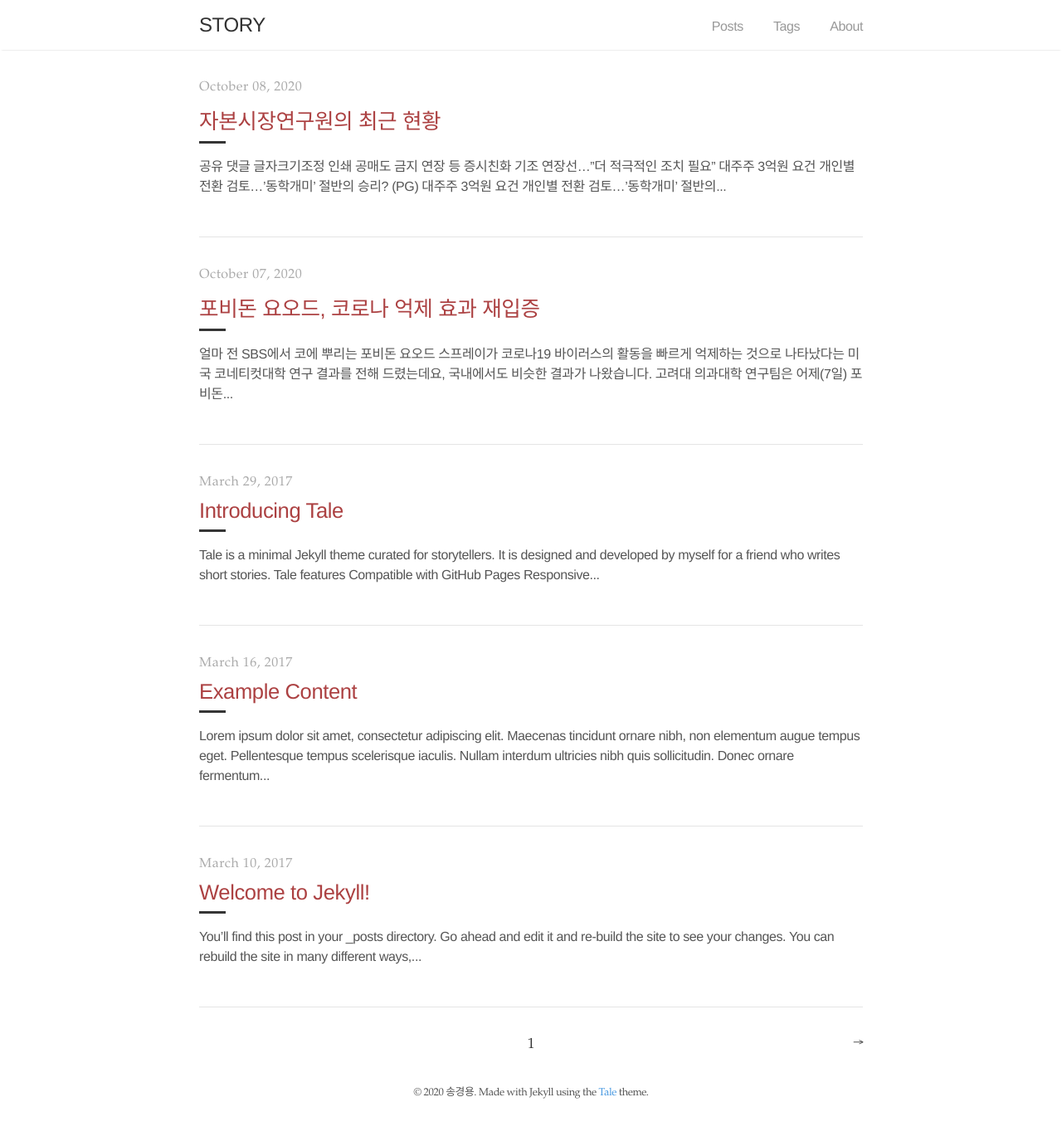
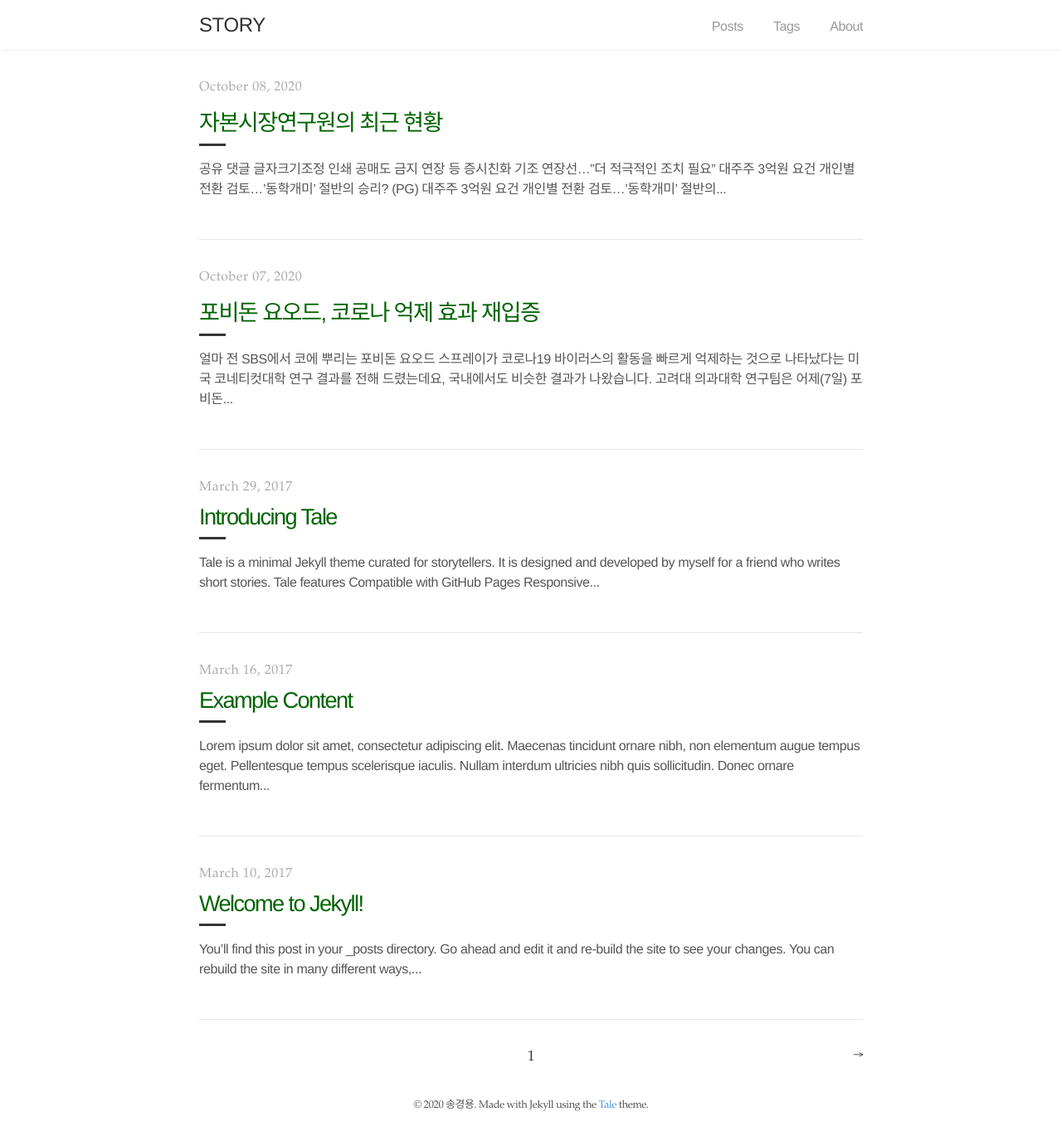
Before and after one commit to Song-KyeongYong/Song-KyeongYong.github.io, a Jekyll site: the page built from index.html, in a window 1280 px wide. Shown: the whole page at 83% size. Built offline with Jekyll 4.4.1, drawn with Linux system fonts in a browser that asks for light colours; the list of posts is cut into pages by our own code.

Commit message:
색상 수정

```diff
--- a/_sass/tale/_catalogue.scss
+++ b/_sass/tale/_catalogue.scss
@@ -22,11 +22,12 @@
   }
 
   &-title {
-    color: #ac4142;
+    color: #006400;
     display: block;
     font-family: $sans-serif;
-    font-size: 1.6rem;
-    font-weight: 430;
+    font-size: 1.7rem;
+    font-weight: 450;
+    letter-spacing: -.1rem;
     margin: .5rem 0;
   }
 
--- a/_sass/tale/_post.scss
+++ b/_sass/tale/_post.scss
@@ -13,7 +13,7 @@
   }
 
   &-title {
-    color: #ac4142;
+    color: #006400;
     font-family: $sans-serif;
     font-size: 2rem;
     font-weight : 500;
--- a/_sass/tale/_tags.scss
+++ b/_sass/tale/_tags.scss
@@ -1,7 +1,7 @@
 .tags {
   &-header {
     &-title {
-      color: #ac4142;
+      color: #006400;
       font-family: "Helvetica Neue","Segoe UI",Helvetica,Arial,sans-serif;
       font-size: 2rem;
       font-weight: 500;
@@ -56,7 +56,7 @@
     padding: 5px 0;
 
     &-title {
-      color: #ac4142;
+      color: #006400;
       text-decoration: none;
       white-space: nowrap;
       overflow: hidden;
```
Also changed, not shown: 17 other files.
